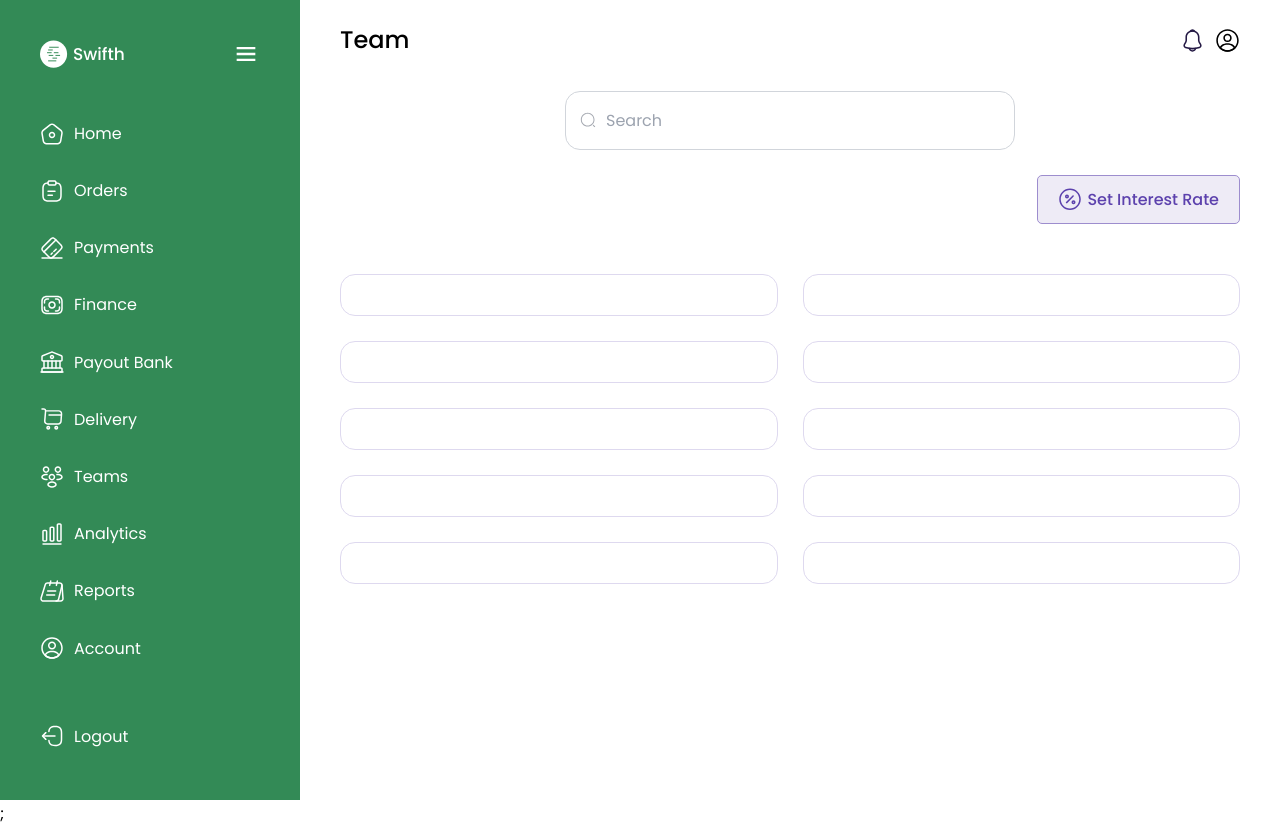
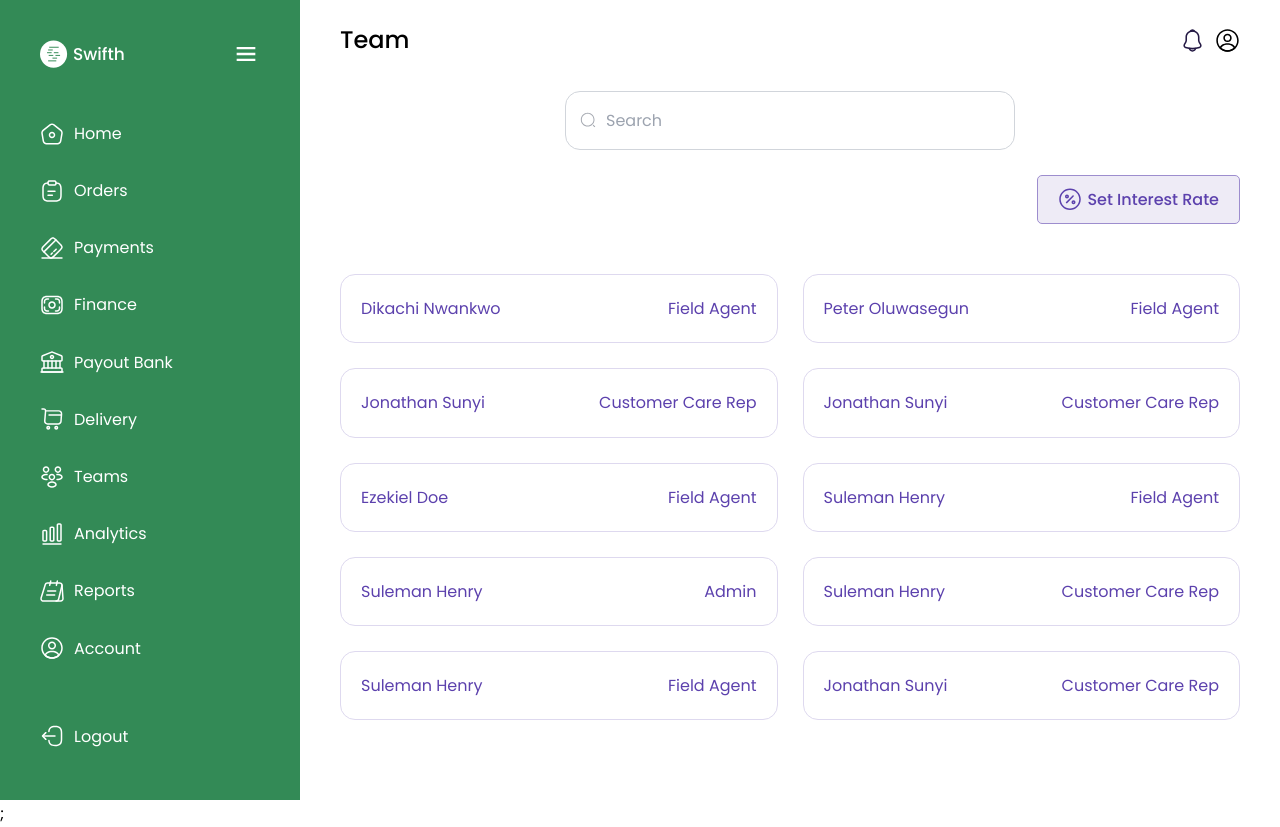
Before and after one commit to projects-for-clients/swifth, a React (Vite) app: page /dashboard/team in a window 1280 px wide. Built offline with nearby package versions, Linux system fonts and the light colour scheme.

Commit message:
working on delivery

```diff
--- a/src/pages/Team.tsx
+++ b/src/pages/Team.tsx
@@ -162,7 +162,8 @@ function Team() {
                     // onClick={() => handleOpenDialog(item)}
                   >
                     <div className="text-[1.2rem] flex items-center justify-between text-color-purple-1">
-
+                      <p>{name}</p>
+                      <p>{role}</p>
                     </div>
                   </div>
                 );
```
